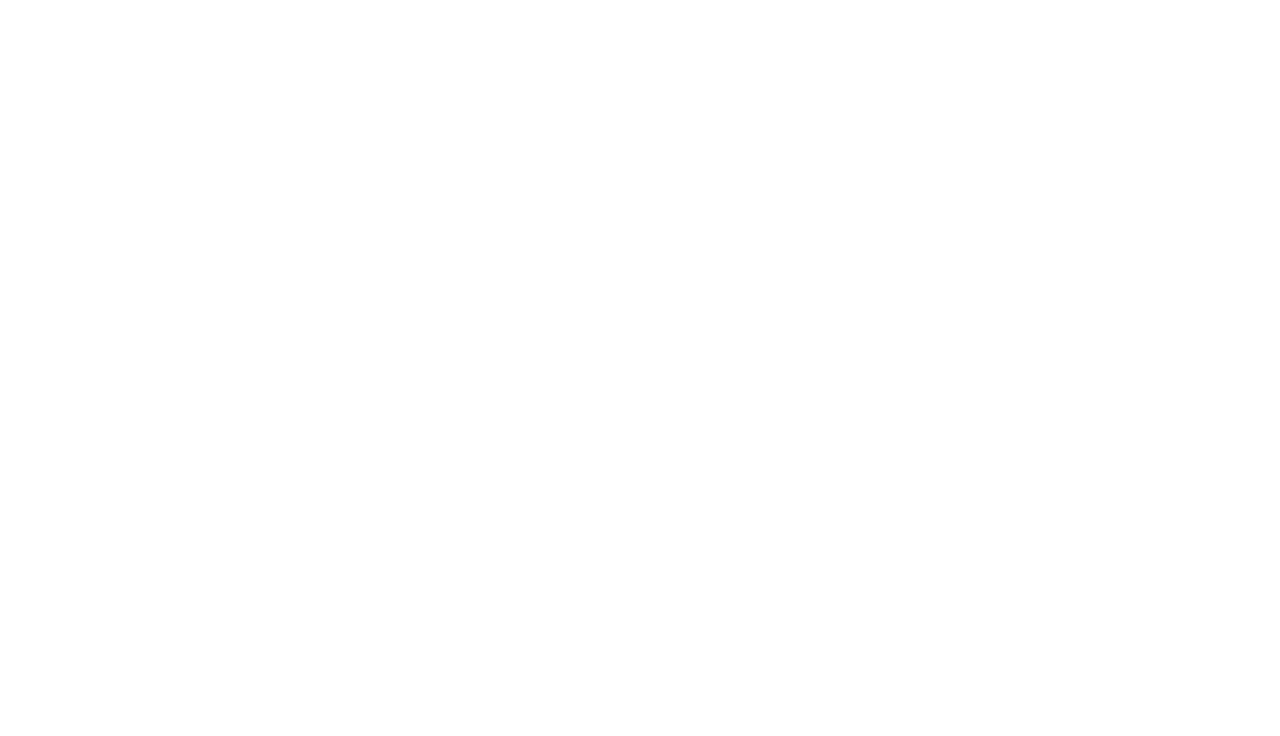
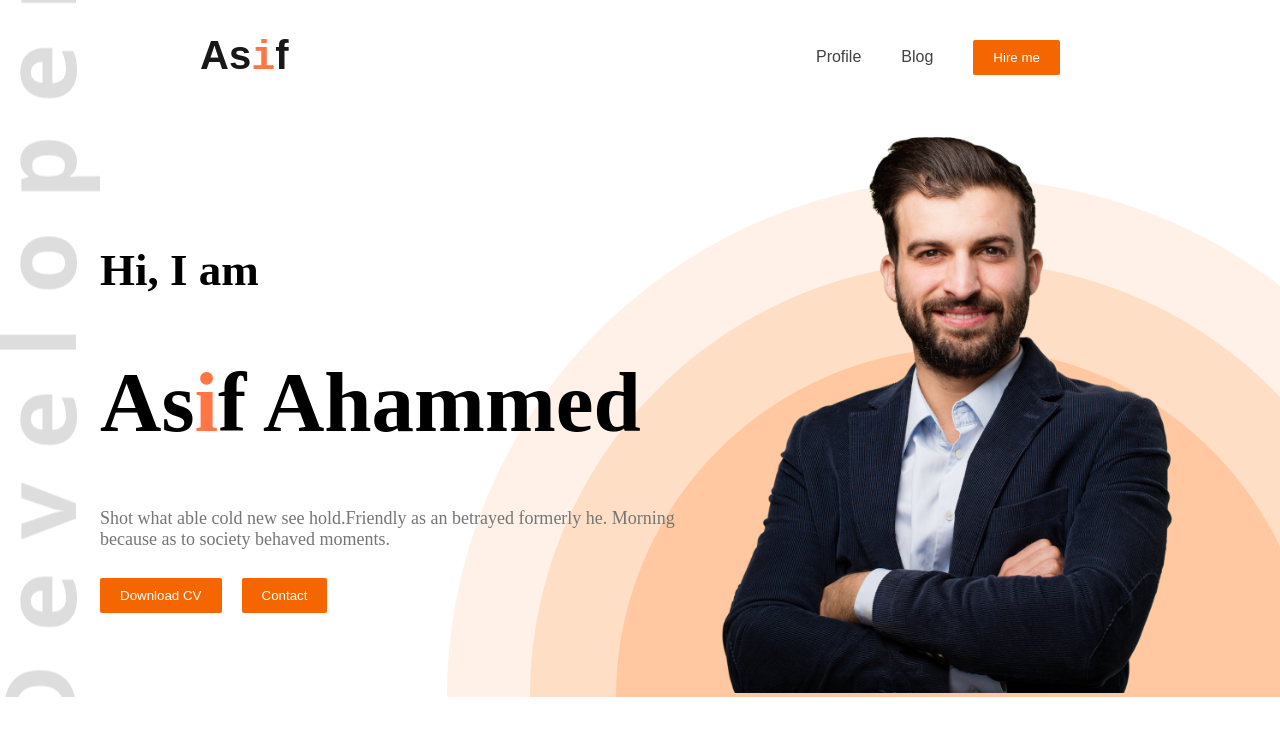
Before and after one commit to Asif3359/Module-5, a plain HTML site: page index.html in a window 1280 px wide. Drawn offline with Linux system fonts and the light colour scheme.

Commit message:
creat banner

```diff
--- a/index.html
+++ b/index.html
@@ -4,10 +4,30 @@
     <meta charset="UTF-8">
     <meta name="viewport" content="width=device-width, initial-scale=1.0">
     <title>Profile project </title>
+    <link rel="stylesheet" href="/style/nav.css">
 </head>
 <body>
-    <header>
+    <header class="header-container">
+<nav class="nav-container">
+    <h1 class="nav-title">As<samp class="nav-span">i</samp>f</h1>
+    <ul class="nav-ul">
 
+        <li class="nav-li"><a class="nav-a" href="">Profile</a></li>
+        <li class="nav-li"><a class="nav-a" href="">Blog</a></li>
+        <li class="nav-li"><button class="nav-button">Hire me </button></li>
+    </ul>
+</nav>
+<div class="header-banner">
+    <div class="header-text">
+        <h3 class="header-h3">Hi, I  am</h3>
+        <h1 class="header-title">As<span class="nav-span">i</span>f  Ahammed</h1>
+        <p class="header-paragraph">Shot what able cold new see hold.Friendly as an betrayed formerly he. Morning because as to society behaved moments.</p>
+        <button class="nav-button header-banner-buttone1">Download CV</button><button class="nav-button header-banner-buttone2">Contact</button>
+    </div>
+    <div class="header-photo-section">
+        <img class="header-img" src="images/hardy.png" alt="my photo">
+    </div>
+</div>
     </header>
     <main>
 
--- /dev/null
+++ b/style/nav.css
@@ -0,0 +1,82 @@
+body{
+        margin: 0px;
+        padding: 0px;
+}
+
+.header-container{
+    background-image: url("/images/header_bg.png"),url("/images/developer.png");
+    background-repeat: no-repeat;
+    background-position:bottom right, left;
+
+
+}
+.nav-container{
+    display: flex;
+    justify-content:space-between;
+    align-items: center;
+    background-color: rgb(101, 144, 72)45, 245;
+    padding-left: 200px;
+    padding-right: 200px;
+    font-family:sans-serif;
+
+
+}
+.nav-ul{
+    display: flex;
+    align-items: center;
+}
+.nav-ul .nav-li{
+    padding: 20px;
+    list-style: none;
+}
+
+.nav-a{
+    text-decoration: none;
+    color: #414141;
+}
+.nav-span{
+    color: rgba(255, 68, 0, 0.737);
+}
+.nav-title{
+    color: rgb(24, 24, 24);
+    font-size: 40px;
+}
+.nav-button{
+    padding: 10px 20px;
+    background-color: #f56600;
+    color: white;
+    border: none;
+    border-radius: 2px;
+}
+.nav-button:hover{
+    background-color: #dd5c0093;
+
+}
+.header-img{
+    width: 500px;
+}
+.header-banner{
+    display: flex;
+    align-items: center;
+    justify-content: space-around;
+    margin: 0px 100px;
+
+}
+.header-banner-buttone2{
+    margin-left: 20px;
+    margin-top: 10px;
+}
+.header-text{
+    padding: 0px;
+    margin: 0px;
+}
+.header-h3{
+    font-size: 45px;
+}
+.header-title{
+    font-size: 85px;
+}
+.header-paragraph{
+    color:  #757575;
+    font-size: 18px;
+}
```
Also changed, not shown: images/developer.png (added), images/hardy.png (added), images/header_bg.png (added), images/icons/facebook.png (added), images/icons/insta.png (added), images/icons/js.png (added), images/icons/mongo.png (added), images/icons/nodejs.png (added), images/icons/react.png (added), images/icons/twitter.png (added).
